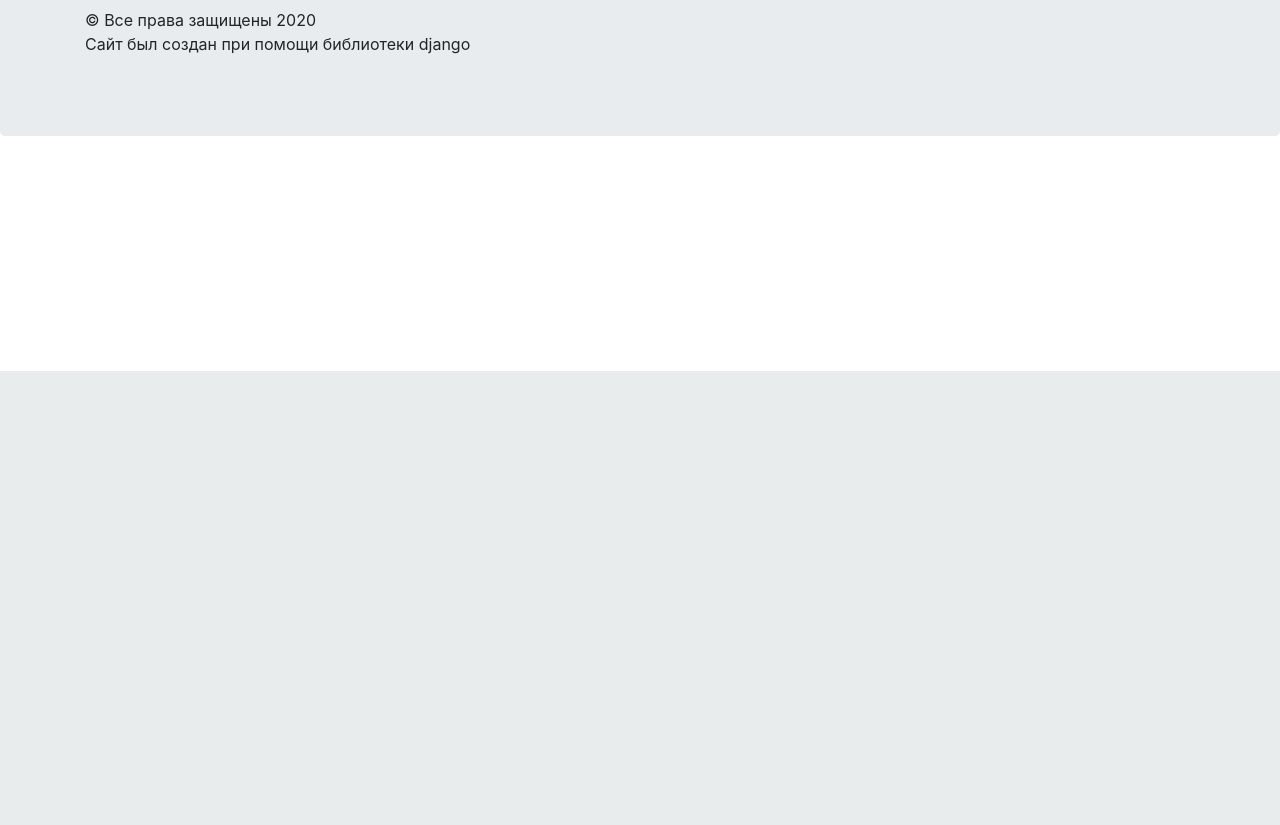
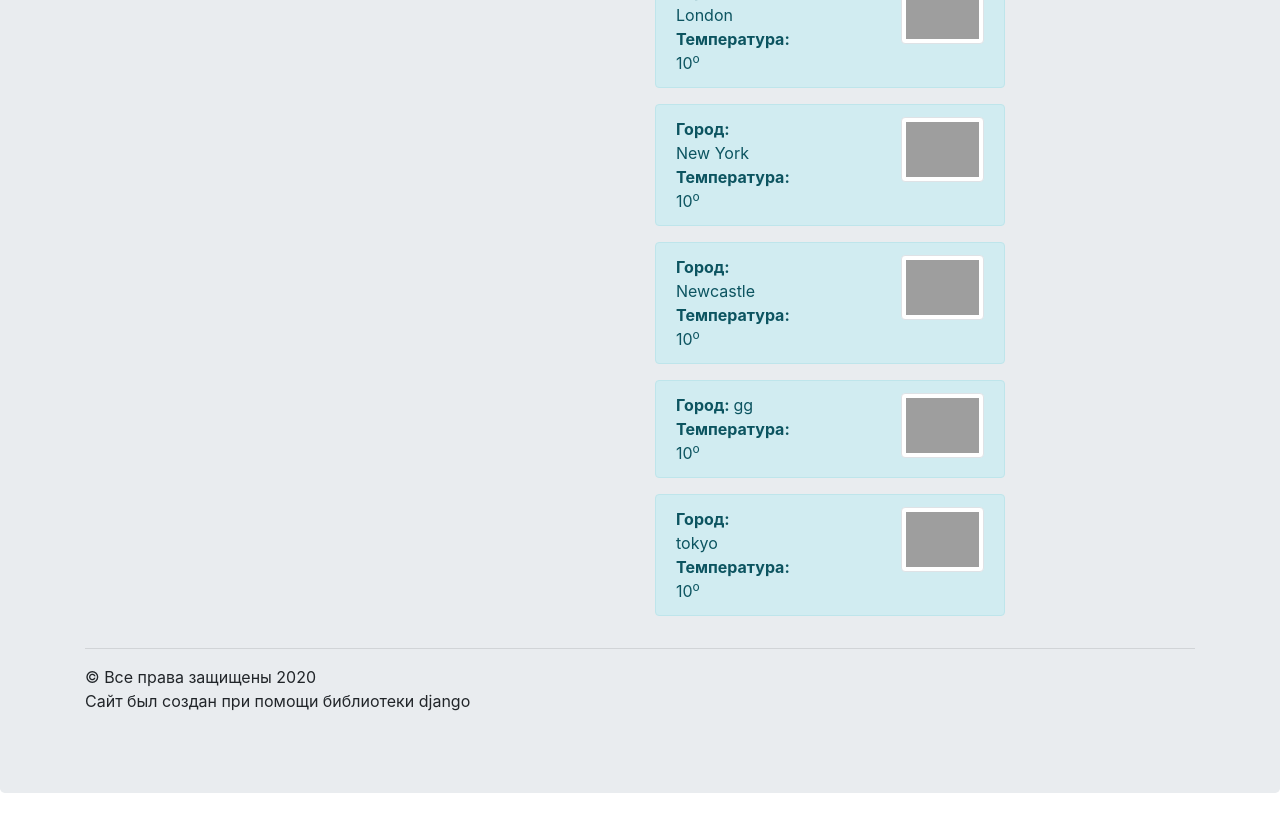
Before and after one commit to Youngeon/mysite, a Django app: page /weather/ in a window 1280 px wide. Shown: the part 429-1254 px from the top of the page. Before the commit the page ends 800 px from the top, so only its background shows below. Run offline with Django 3.2, Linux system fonts and the light colour scheme; data comes from the database, SQL or seed files in the repository; both versions use the stored data as it was after the commit; tables that the repository leaves empty hold one stand-in row (values such as "Sample post"); a database or web service that is not in the repository returns one stand-in record (values such as "Sample title"); data that the repository does not hold is empty; some libraries are stand-ins or nearby versions; grey boxes are pictures that could not be loaded.

Commit message:
added some functions in weather

```diff
--- a/mysite/apps/weather/templates/weather.html
+++ b/mysite/apps/weather/templates/weather.html
@@ -2,7 +2,7 @@
 
 {% block title %}Погода{% endblock %}
 
-{% block   content %}
+{% block content %}
 
     <div class="container mt-5">
         <div class="row">
@@ -19,15 +19,15 @@
            <h2>Информация</h2>
 
 
-          {% for i in all_info %}
+          {% for info in all_info %}
               <div class="alert alert-info">
                <div class="row">
                   <div class="col-4">
-                      <b>Город: </b>{{ i.city }}<br>
-                      <b>Температура: </b> {{ i.temp }}<sup>o</sup><br>
+                      <b>Город: </b>{{ info.city }}<br>
+                      <b>Температура: </b> {{ info.temp }}<sup>o</sup><br>
                   </div>
                   <div class="col-4 offset-4 ">
-                      <img src="http://openweathermap.org/img/w/{{ i.icon }}.png" alt="Фото погоды" class="img-thumbnail">
+                      <img src="http://openweathermap.org/img/w/{{ info.icon }}.png" alt="Фото погоды" class="img-thumbnail">
                   </div>
                </div>
               </div>
--- a/mysite/apps/weather/views.py
+++ b/mysite/apps/weather/views.py
@@ -1,4 +1,5 @@
 from django.shortcuts import render
+from django.http import Http404
 import requests
 from .models import City
 from .forms import CityForm
@@ -9,7 +10,7 @@ def index(request):
     url = 'http://api.openweathermap.org/data/2.5/weather?q={}&units=metric&appid=' + appid
 
 
-    if(request.method == "POST"):
+    if(request.method == "POST"):# Проверяем запрос
         form = CityForm(request.POST)
         form.save()
 
@@ -18,16 +19,18 @@ def index(request):
     cities = City.objects.all()
 
     all_cities = []
-
     for city in cities:
         res = requests.get(url.format(city.name)).json()
-        city_info = {
-            'city': city.name,
-            'temp': res["main"]["temp"],
-            'icon': res["weather"][0]["icon"]
-        }
+        try:
+            city_info = {
+                'city': city.name,
+                'temp': res["main"]["temp"],
+                'icon': res["weather"][0]["icon"]
+            }
 
-    all_cities.append(city_info)
+            all_cities.append(city_info)
+        except:
+            pass
 
     context = {'all_info': all_cities, 'form': form}
     return render(request, 'weather.html', context)
```
Also changed, not shown: mysite/settings.py (+5 -2 lines), db.sqlite3.
